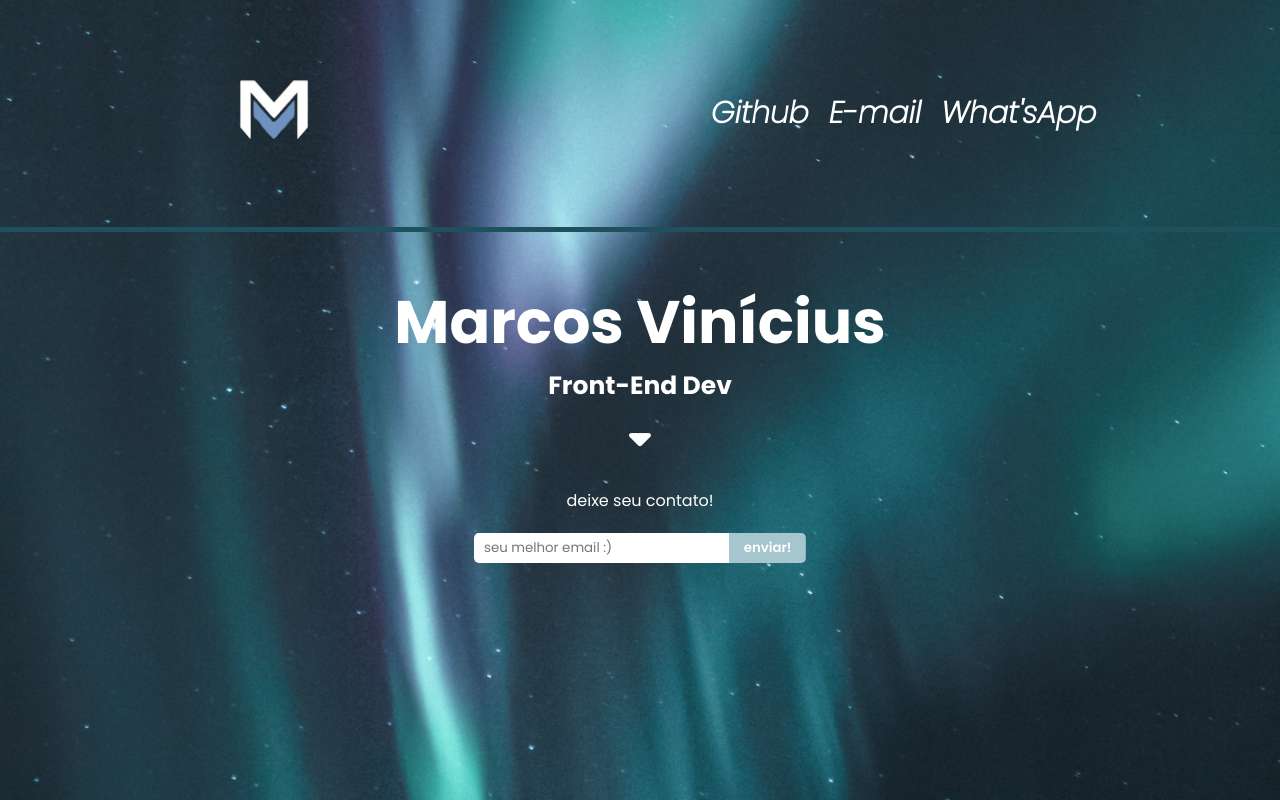
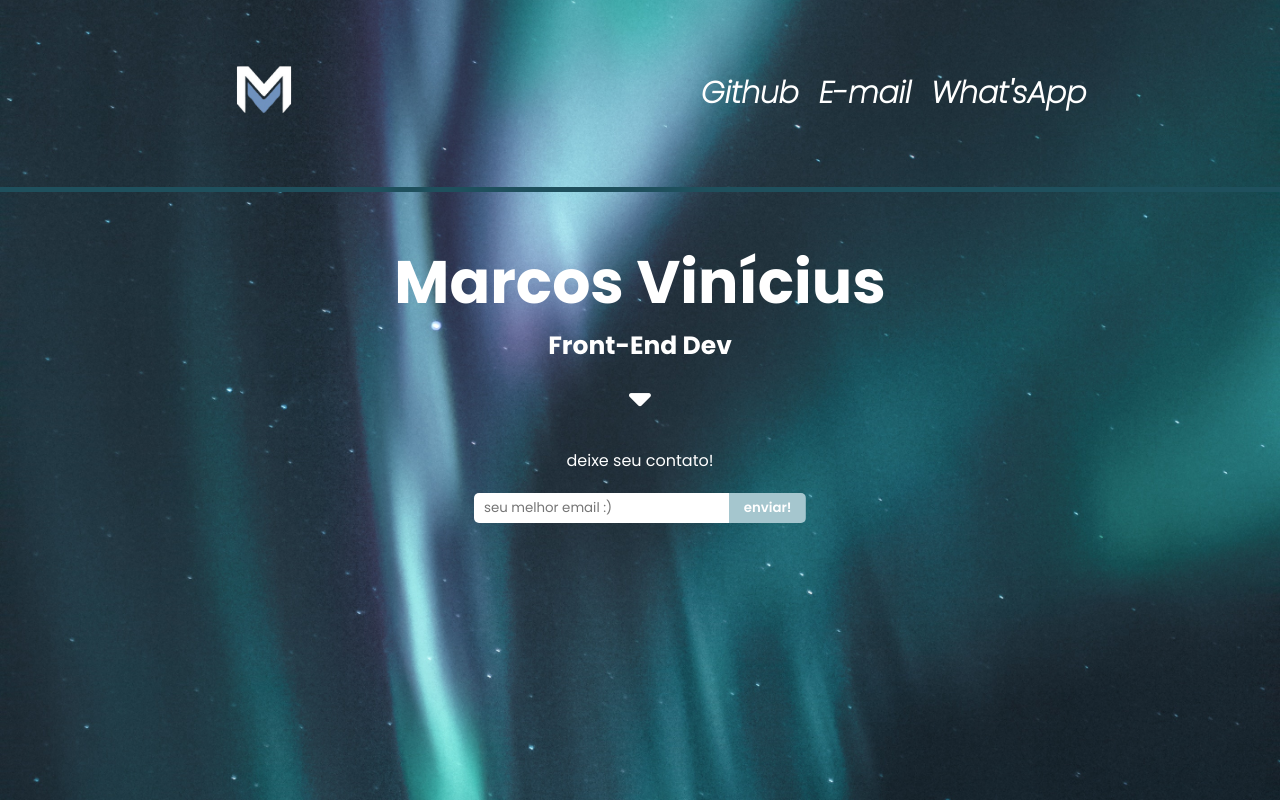
Before and after one commit to Marck0s/uploadFirstProject, a plain HTML site: page index.html in a window 1280 px wide. Drawn offline with Linux system fonts and the light colour scheme.

Commit message:
Primeiro projeto

```diff
--- a/index.html
+++ b/index.html
@@ -18,7 +18,7 @@
 <body>
     <header>
         <div>
-            <img src="./imagens/istockphoto-1153094668-170667a-removebg-preview.png" alt="logo" height="200">
+            <img src="./imagens/istockphoto-1153094668-170667a-removebg-preview.png" alt="logo" height="160">
         </div>
         <ul>
             <li><a target="_blank" href="https://github.com/Marck0s">Github</a></li>
```
